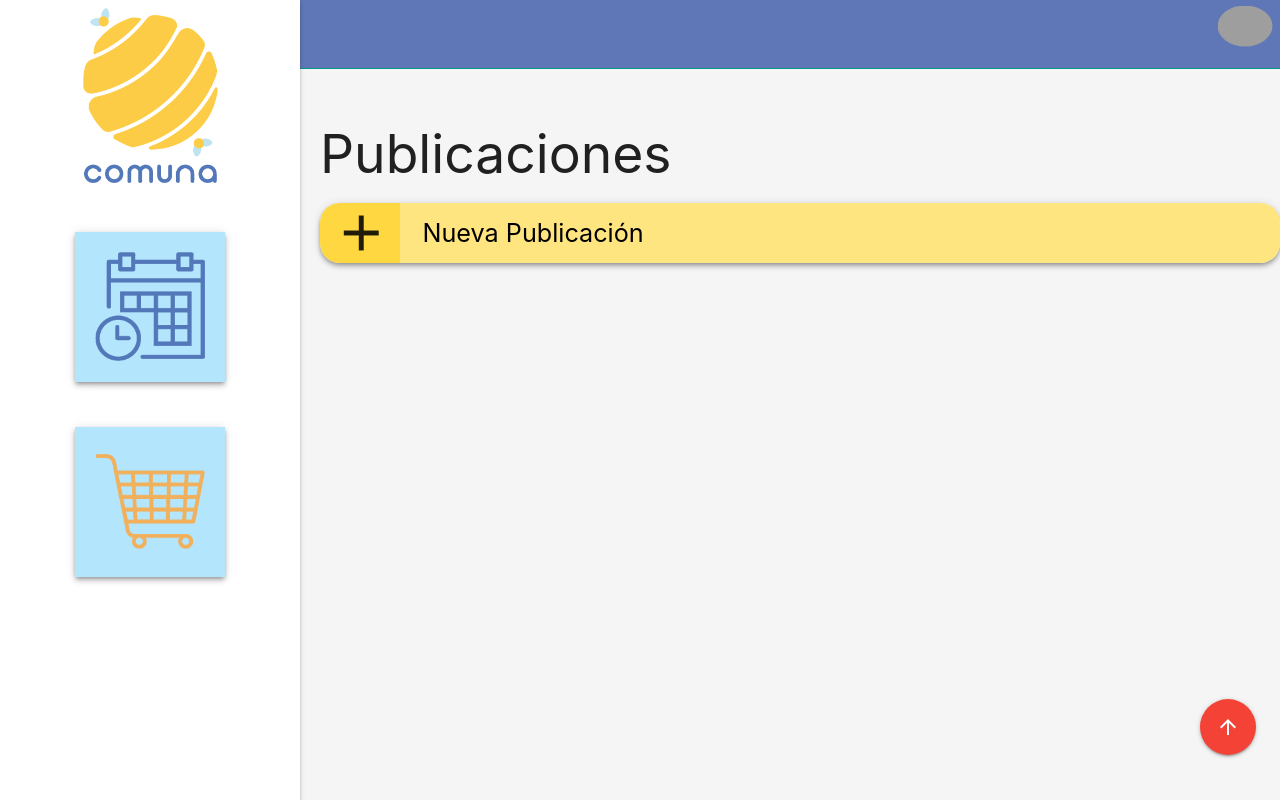
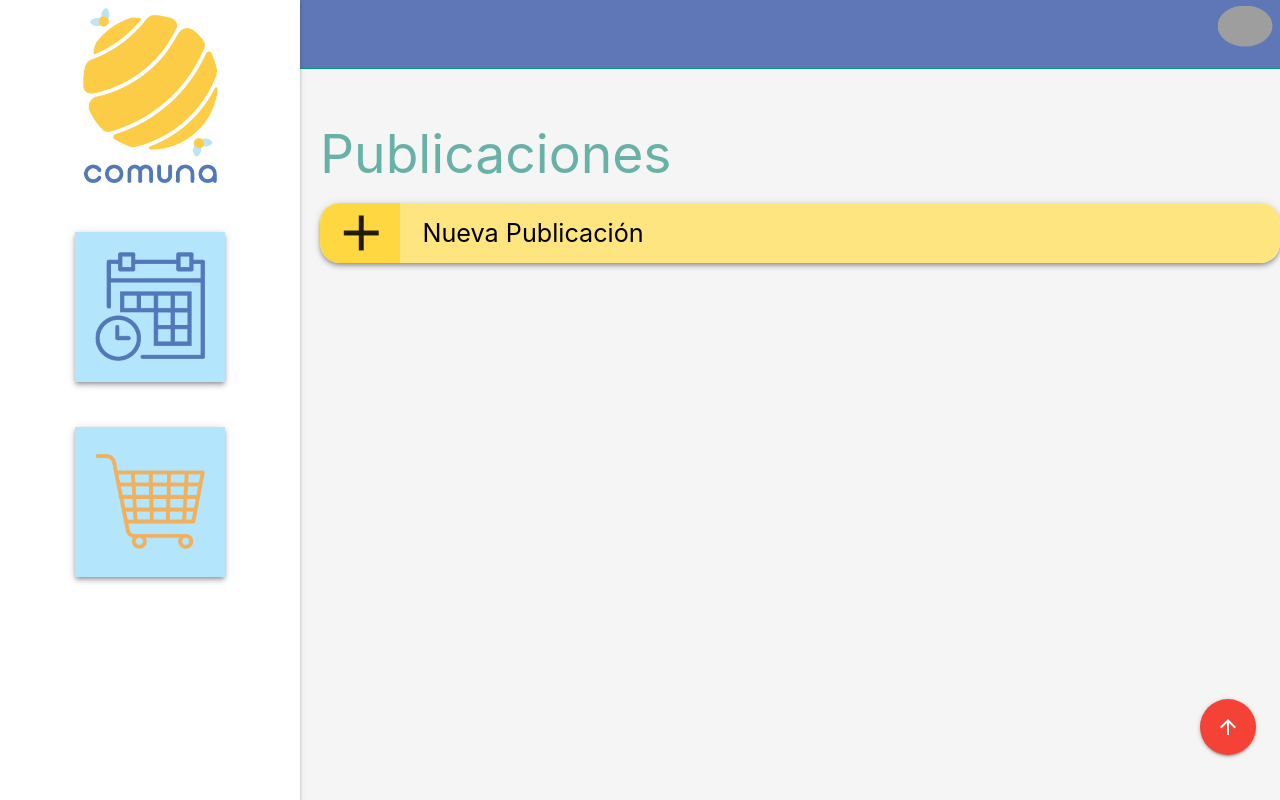
Before and after one commit to HollowCT/kiosko, a PHP site: page /kiosco_publicaciones.php in a window 1280 px wide. Run offline with PHP 8.4, Linux system fonts and the light colour scheme; data that the repository does not hold is empty; some libraries are stand-ins or nearby versions; grey boxes are pictures that could not be loaded.

Commit message:
Menu color
Change color in h3

```diff
--- a/kiosco_menu.php
+++ b/kiosco_menu.php
@@ -30,6 +30,10 @@
 
     li#nav{
       padding: 1.5em;
+    }
+
+    h2{
+      color: #68B1A7;
     }
 
     .menu-img{
```
